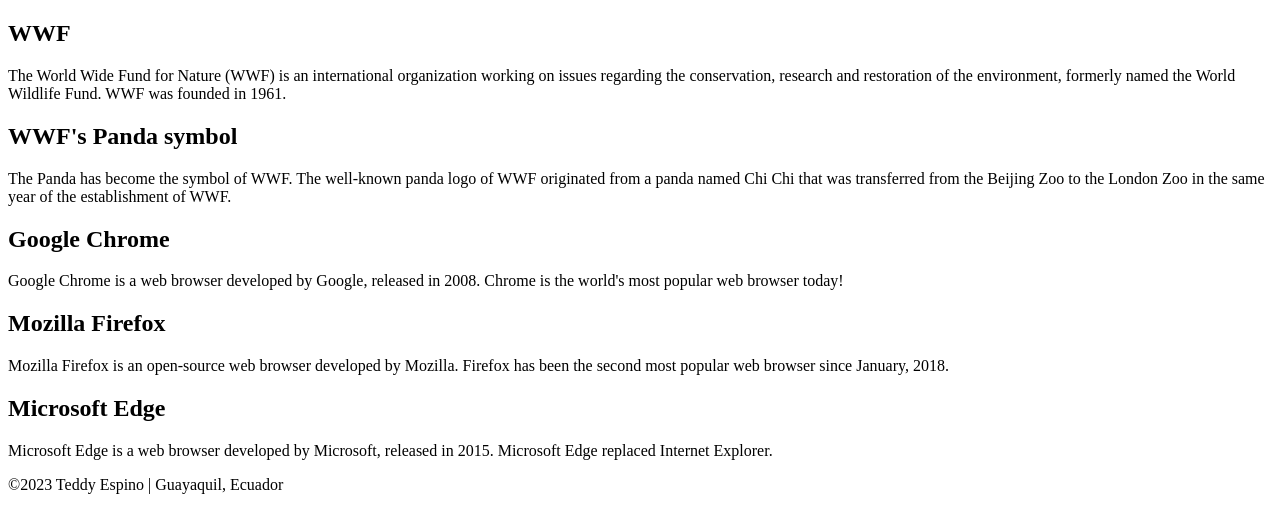
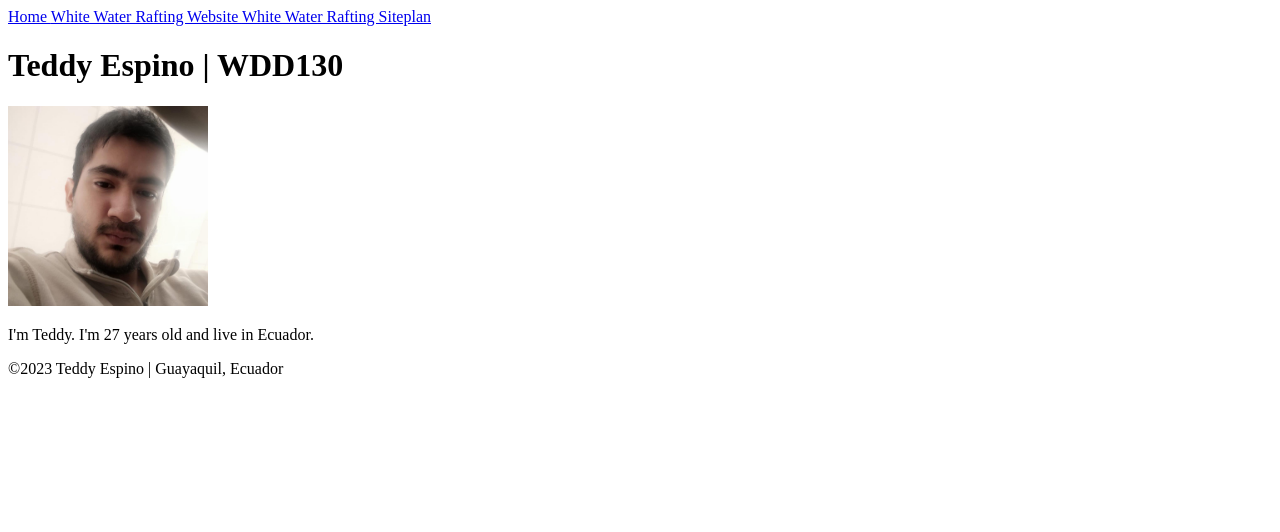
Before and after one commit to teddy2j/wdd130, a plain HTML site: page index.html in a window 1280 px wide. Drawn offline with Linux system fonts and the light colour scheme.

Commit message:
week 2 with right index

```diff
--- a/index.html
+++ b/index.html
@@ -6,29 +6,19 @@
     <title>Teddy Espino | WDD130</title>
   </head>
   <body>
-    <section>
-      <h1>WWF</h1>
-      <p>The World Wide Fund for Nature (WWF) is an international organization working on issues regarding the conservation, research and restoration of the environment, formerly named the World Wildlife Fund. WWF was founded in 1961.</p>
-      </section>
+    <header>
+        <nav>
+            <a href="#"> Home </a>
+            <a href="wwr/"> White Water Rafting Website </a>
+            <a href="wwr/site-plan-rafting.html"> White Water Rafting Siteplan </a>
+        </nav>
+    </header>
 
-      <section>
-      <h1>WWF's Panda symbol</h1>
-      <p>The Panda has become the symbol of WWF. The well-known panda logo of WWF originated from a panda named Chi Chi that was transferred from the Beijing Zoo to the London Zoo in the same year of the establishment of WWF.</p>
-      </section>
-    <article>
-      <h2>Google Chrome</h2>
-      <p>Google Chrome is a web browser developed by Google, released in 2008. Chrome is the world's most popular web browser today!</p>
-      </article>
-
-      <article>
-      <h2>Mozilla Firefox</h2>
-      <p>Mozilla Firefox is an open-source web browser developed by Mozilla. Firefox has been the second most popular web browser since January, 2018.</p>
-      </article>
-
-      <article>
-      <h2>Microsoft Edge</h2>
-      <p>Microsoft Edge is a web browser developed by Microsoft, released in 2015. Microsoft Edge replaced Internet Explorer.</p>
-      </article>
+    <main>
+        <h1> Teddy Espino | WDD130</h1>
+        <img src="images/profile.jpeg" alt="Teddy Espino" width="200">
+        <p> I'm Teddy. I'm 27 years old and live in Ecuador. </p>
+    </main>
 
     <footer>
         <p>©2023 Teddy Espino | Guayaquil, Ecuador </p>
```
